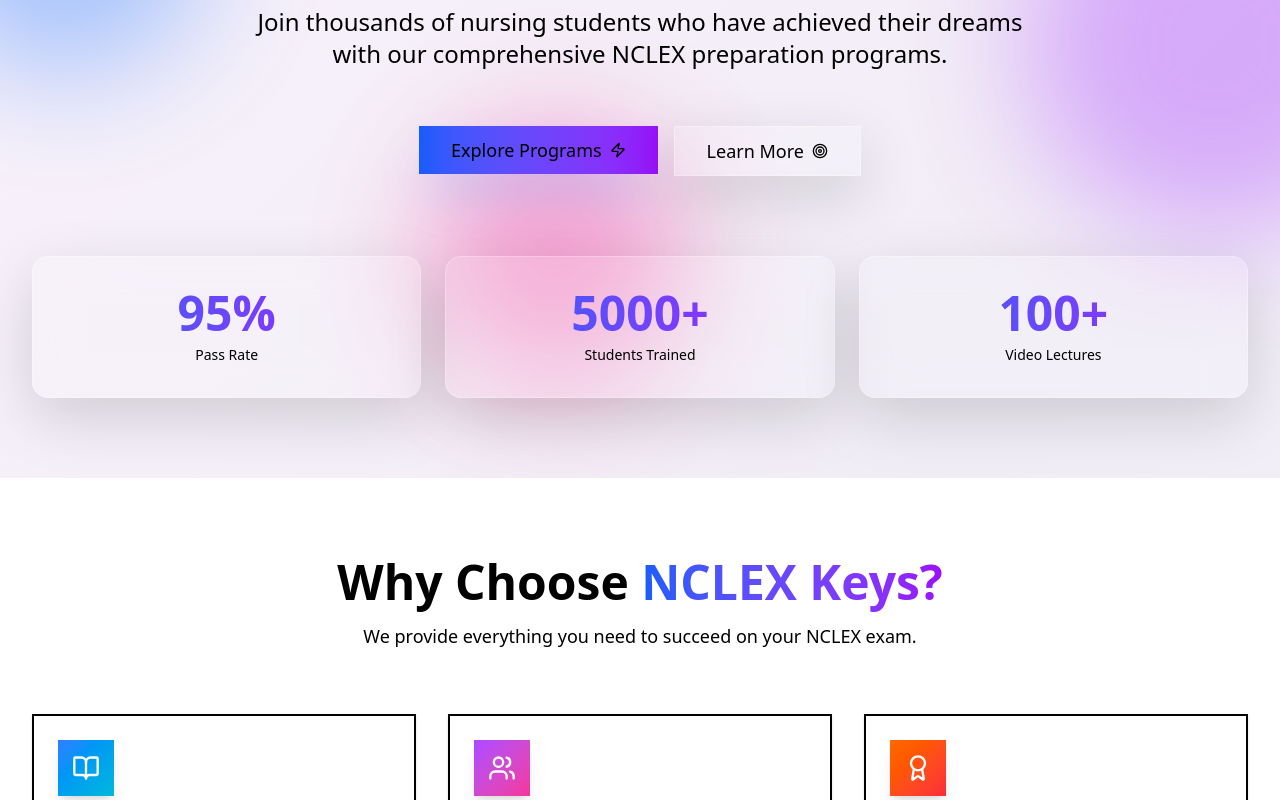
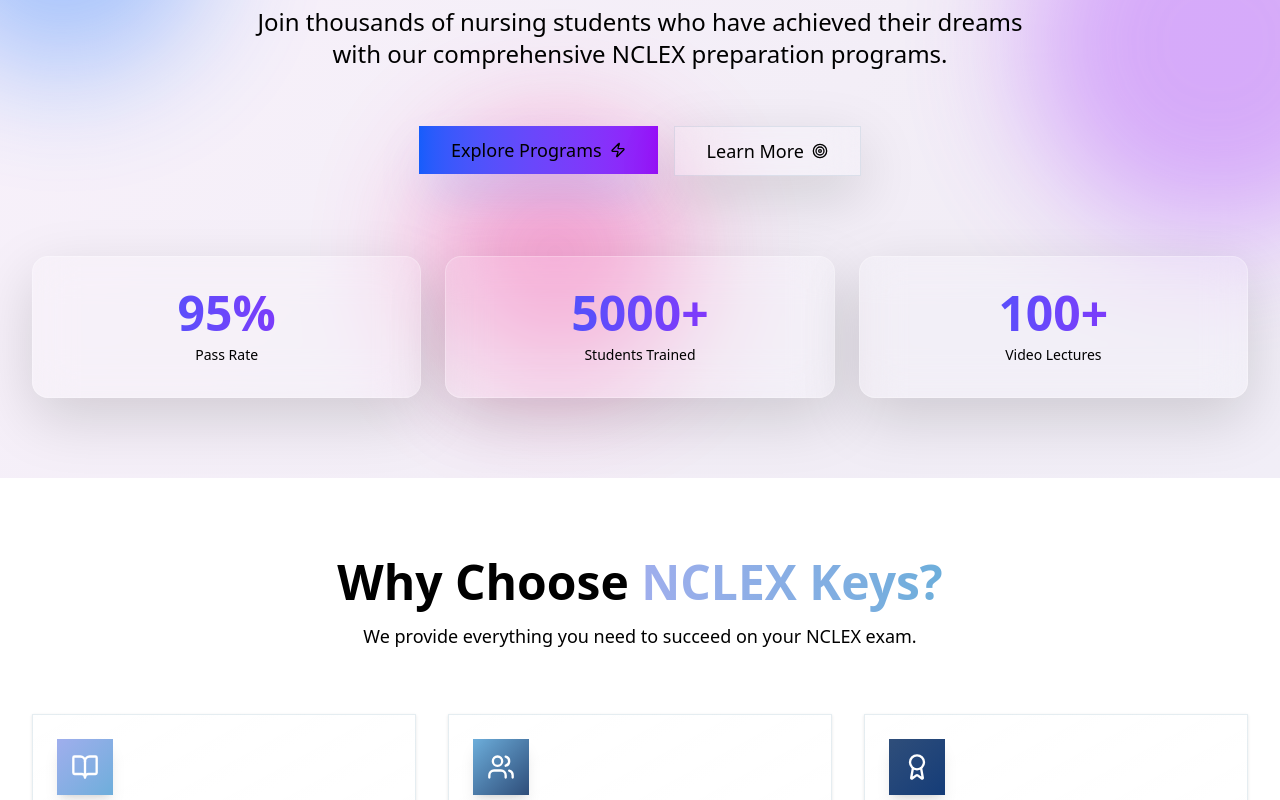
Before and after one commit to Emperor1p/nclexkeysschool, a Next.js app: page / in a window 1280 px wide. Shown: the part 280-1080 px from the top of the page. Built offline with nearby package versions, Linux system fonts and the light colour scheme.

Commit message:
Fix black borders and update color scheme: Remove black borders from cards, implement custom NCLEX color palette (#9faeed, #6daedb, #2f4e7a, #143c78, #0a0e1a), improve card styling with soft borders and glow effects

```diff
--- a/app/globals.css
+++ b/app/globals.css
@@ -20,7 +20,7 @@
   --accent-foreground: oklch(0.985 0 0);
   --destructive: oklch(0.396 0.141 25.723);
   --destructive-foreground: oklch(0.637 0.237 25.331);
-  --border: oklch(0.269 0 0 / 0.1);
+  --border: oklch(0.4 0.1 240 / 0.1);
   --input: oklch(0.269 0 0);
   --ring: oklch(0.439 0 0);
   --chart-1: oklch(0.488 0.243 264.376);
@@ -36,6 +36,33 @@
   --sidebar-accent-foreground: oklch(0.985 0 0);
   --sidebar-border: oklch(0.269 0 0);
   --sidebar-ring: oklch(0.439 0 0);
+}
+
+/* Custom Color Palette */
+:root {
+  --nclex-light-blue: #9faeed;
+  --nclex-blue: #6daedb;
+  --nclex-dark-blue: #2f4e7a;
+  --nclex-deep-blue: #143c78;
+  --nclex-dark: #0a0e1a;
+}
+
+/* Remove black borders and improve card styling */
+.border-soft {
+  border-color: oklch(0.4 0.1 240 / 0.1) !important;
+}
+
+.border-glow {
+  border-color: var(--nclex-light-blue) !important;
+  box-shadow: 0 0 20px rgba(159, 174, 237, 0.3) !important;
+}
+
+.card-gradient {
+  background: linear-gradient(135deg, var(--nclex-light-blue), var(--nclex-blue));
+}
+
+.card-gradient-dark {
+  background: linear-gradient(135deg, var(--nclex-dark-blue), var(--nclex-deep-blue));
 }
 
 @theme inline {
--- a/app/page.tsx
+++ b/app/page.tsx
@@ -43,37 +43,37 @@ export default function HomePage() {
       icon: BookOpen,
       title: "Comprehensive Content",
       description: "Access 100+ video lectures and 2000+ practice questions covering all NCLEX topics.",
-      gradient: "from-blue-500 to-cyan-500",
+      gradient: "from-[#9faeed] to-[#6daedb]",
     },
     {
       icon: Users,
       title: "Expert Instructors",
       description: "Learn from experienced nursing educators with proven track records.",
-      gradient: "from-purple-500 to-pink-500",
+      gradient: "from-[#6daedb] to-[#2f4e7a]",
     },
     {
       icon: Award,
       title: "High Pass Rates",
       description: "Our students consistently achieve above-average NCLEX pass rates.",
-      gradient: "from-orange-500 to-red-500",
+      gradient: "from-[#2f4e7a] to-[#143c78]",
     },
     {
       icon: TrendingUp,
       title: "Progress Tracking",
       description: "Monitor your learning journey with detailed analytics and insights.",
-      gradient: "from-green-500 to-emerald-500",
+      gradient: "from-[#143c78] to-[#0a0e1a]",
     },
     {
       icon: Clock,
       title: "Flexible Learning",
       description: "Study at your own pace with 24/7 access to all course materials.",
-      gradient: "from-indigo-500 to-blue-500",
+      gradient: "from-[#9faeed] to-[#2f4e7a]",
     },
     {
       icon: CheckCircle,
       title: "Proven Methods",
       description: "Evidence-based teaching strategies designed for NCLEX success.",
-      gradient: "from-pink-500 to-rose-500",
+      gradient: "from-[#6daedb] to-[#143c78]",
     },
   ]
 
@@ -148,7 +148,7 @@ export default function HomePage() {
                 size="lg"
                 variant="outline"
                 asChild
-                className="glass-strong border-2 hover:border-blue-500/50 hover:scale-105 transition-all duration-300 text-lg px-8 py-6 bg-transparent"
+                className="glass-strong border-soft hover:border-glow hover:scale-105 transition-all duration-300 text-lg px-8 py-6 bg-transparent"
               >
                 <Link href="/about">
                   <span className="flex items-center gap-2">
@@ -186,7 +186,7 @@ export default function HomePage() {
           <div className="text-center space-y-4 mb-16 animate-fade-in-up">
             <h2 className="text-4xl sm:text-5xl font-bold">
               Why Choose{" "}
-              <span className="bg-gradient-to-r from-blue-600 to-purple-600 bg-clip-text text-transparent">
+              <span className="bg-gradient-to-r from-[#9faeed] to-[#6daedb] bg-clip-text text-transparent">
                 NCLEX Keys?
               </span>
             </h2>
@@ -199,7 +199,7 @@ export default function HomePage() {
             {features.map((feature, index) => (
               <Card
                 key={index}
-                className={`card-3d group border-2 hover:border-transparent relative overflow-hidden animate-scale-in stagger-${index + 1}`}
+                className={`card-3d group border-soft hover:border-glow relative overflow-hidden animate-scale-in stagger-${index + 1} bg-gradient-to-br from-white/5 to-white/10 backdrop-blur-sm`}
               >
                 {/* Gradient overlay on hover */}
                 <div
--- a/app/services/page.tsx
+++ b/app/services/page.tsx
@@ -63,7 +63,7 @@ export default function ServicesPage() {
           <div className="mx-auto max-w-7xl">
             <div className="grid grid-cols-1 md:grid-cols-2 lg:grid-cols-3 gap-6">
               {services.map((service, index) => (
-                <Card key={index} className="border-2 hover:border-primary/50 transition-colors">
+                <Card key={index} className="border-soft hover:border-glow transition-all duration-300 bg-gradient-to-br from-white/5 to-white/10 backdrop-blur-sm">
                   <CardHeader>
                     <div className="flex h-12 w-12 items-center justify-center rounded-lg bg-primary/10 text-primary mb-4">
                       <service.icon className="h-6 w-6" />
--- a/components/ui/file-upload.tsx
+++ b/components/ui/file-upload.tsx
@@ -101,8 +101,8 @@ export function FileUpload({ onUpload, accept = "*/*", maxSize = 50, className =
       <div
         className={`relative border-2 border-dashed rounded-lg p-6 transition-colors ${
           dragActive
-            ? "border-primary bg-primary/5"
-            : "border-muted-foreground/25 hover:border-primary/50"
+            ? "border-[#9faeed] bg-[#9faeed]/5"
+            : "border-soft hover:border-glow"
         }`}
         onDragEnter={handleDrag}
         onDragLeave={handleDrag}
```
